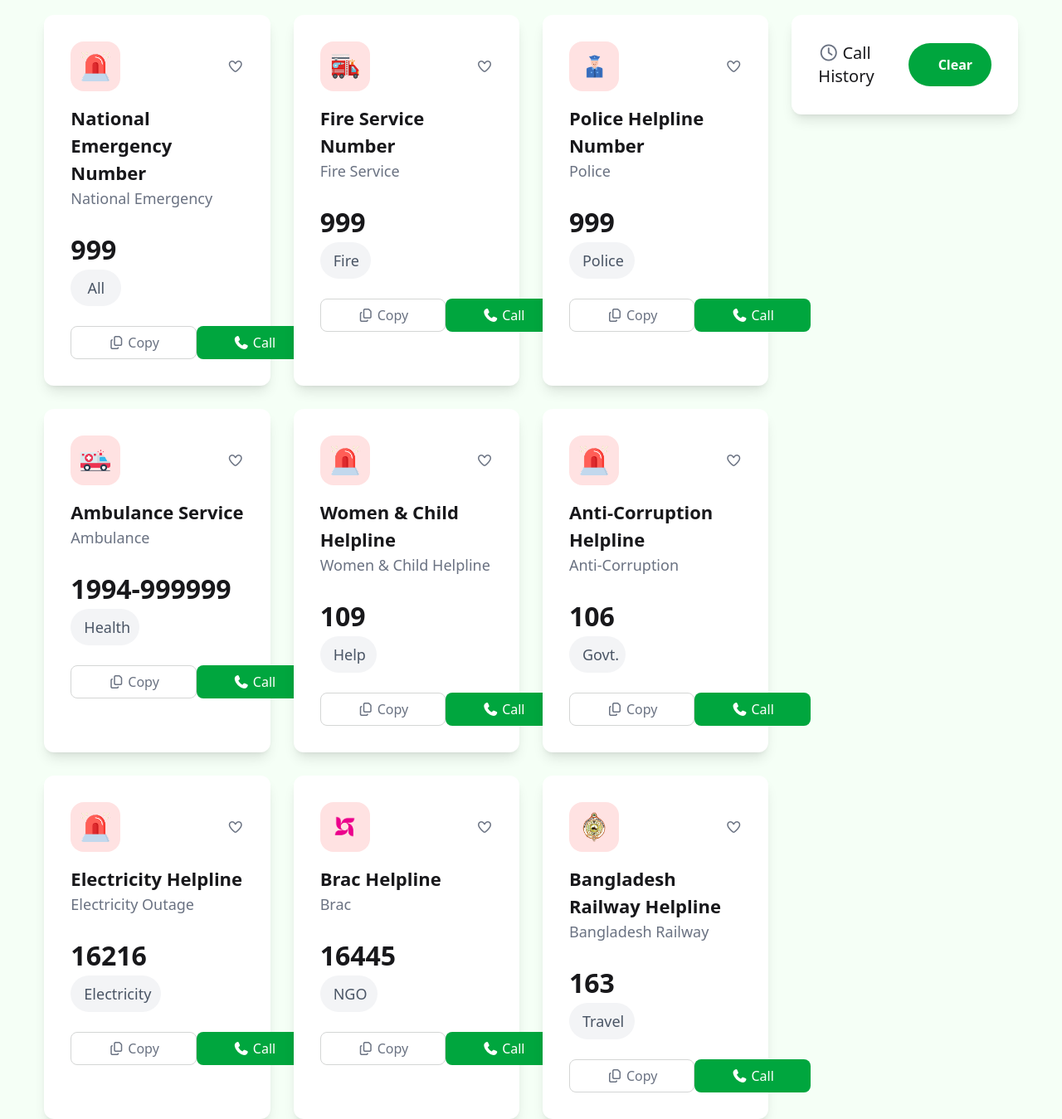
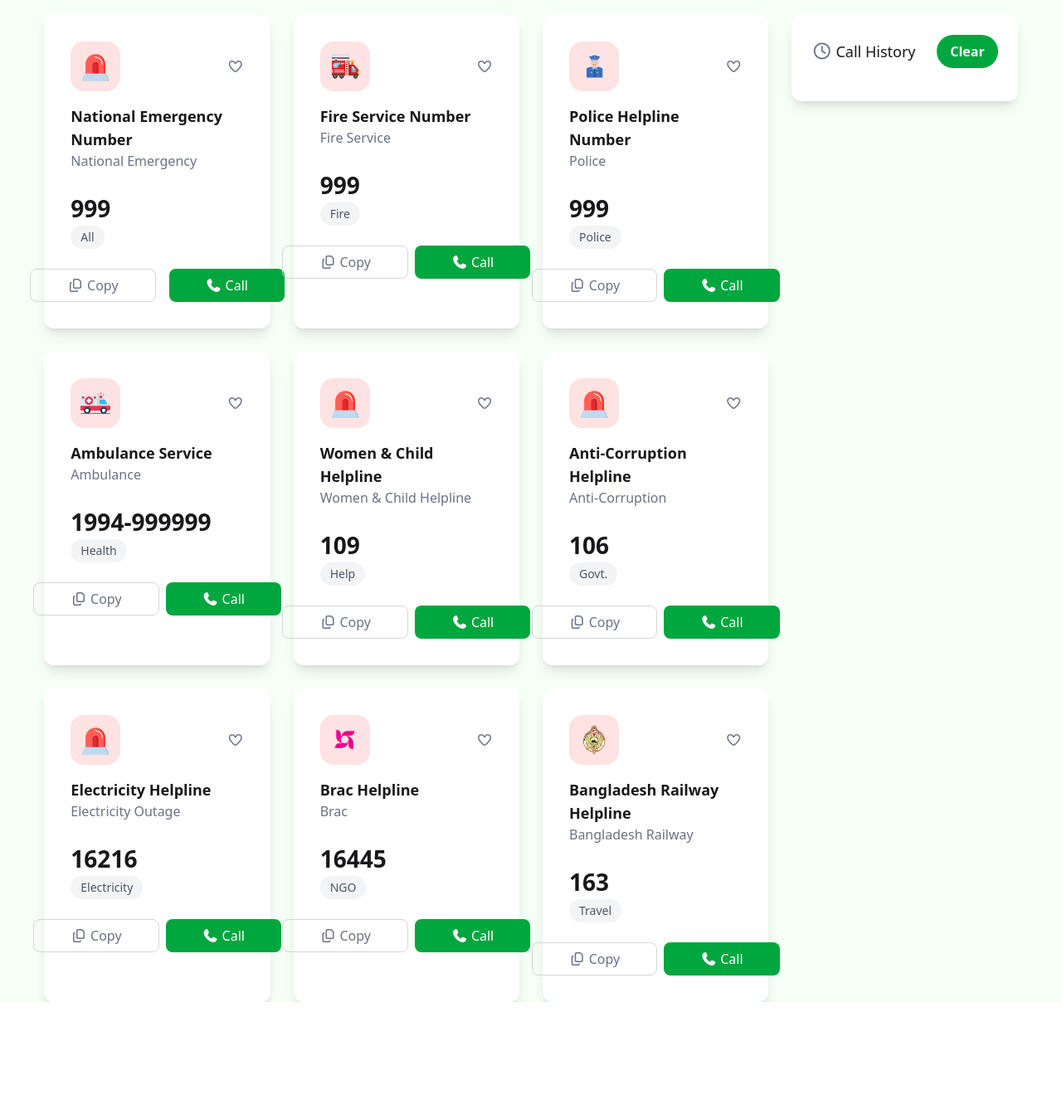
Before and after one commit to maisha850/Emergency-Hotline, a plain HTML site: page index.html in a window 1280 px wide. Shown: the part 380-1729 px from the top of the page at 83% size. After the commit the page ends 1588 px from the top, so only its background shows below. Drawn offline with nearby package versions, Linux system fonts and the light colour scheme.

Commit message:
seventh commit

```diff
--- a/index.html
+++ b/index.html
@@ -92,15 +92,13 @@
                                 <i class="fa-regular fa-heart text-gray-500 heart-icon"></i>
                             </div>
                             <div class="mt-4">
-                                <h3 class="font-bold text-[22px]">National Emergency Number</h3>
-                                <p class="text-lg text-gray-500 title">National Emergency</p>
-                                <h2 class="font-bold text-[32px] mt-6 num">999</h2>
-                                <h3
-                                    class="text-lg text-gray-600 bg-gray-100 rounded-3xl w-[61px] px-4 py-2 text-center">
-                                    All
-                                </h3>
+                                <h3 class="font-bold text-lg">National Emergency Number</h3>
+                                <p class="text-gray-500 title">National Emergency</p>
+                                <h2 class="font-bold text-[28px] mt-6 num">999</h2>
+
+                                <button class="text-gray-600 text-sm bg-gray-100 rounded-3xl px-3 py-1">All</button>
                             </div>
-                            <div class=" flex justify-between mt-6">
+                            <div class=" flex gap-2 justify-center mt-6">
                                 <button
                                     class="copy h-10 border border-[#D4D6D5] text-gray-500 px-11 flex justify-center items-center gap-1 rounded-lg "><i
                                         class="fa-regular fa-copy"></i> <span>Copy</span></button>
@@ -120,15 +118,13 @@
                                 <i class="fa-regular fa-heart text-gray-500 heart-icon"></i>
                             </div>
                             <div class="mt-4">
-                                <h3 class="font-bold text-[22px]">Fire Service Number</h3>
-                                <p class="title text-lg text-gray-500">Fire Service</p>
-                                <h2 class="font-bold text-[32px] mt-6 num">999</h2>
-                                <h3
-                                    class="text-lg text-gray-600 bg-gray-100 rounded-3xl w-[61px] px-4 py-2 text-center">
-                                    Fire
-                                </h3>
+                                <h3 class="font-bold text-lg">Fire Service Number</h3>
+                                <p class="title  text-gray-500">Fire Service</p>
+                                <h2 class="font-bold text-[28px] mt-6 num">999</h2>
+
+                                <button class="text-gray-600 text-sm bg-gray-100 rounded-3xl px-3 py-1">Fire</button>
                             </div>
-                            <div class=" flex justify-between mt-6">
+                            <div class=" flex gap-2 justify-center mt-6">
                                 <button
                                     class="copy h-10 border border-[#D4D6D5] text-gray-500 px-11 flex justify-center items-center gap-1 rounded-lg "><i
                                         class="fa-regular fa-copy"></i> <span>Copy</span></button>
@@ -146,15 +142,13 @@
                                 <i class="fa-regular fa-heart text-gray-500 heart-icon"></i>
                             </div>
                             <div class="mt-4">
-                                <h3 class="font-bold text-[22px]">Police Helpline Number</h3>
-                                <p class="title text-lg text-gray-500">Police</p>
-                                <h2 class="font-bold text-[32px] mt-6 num">999</h2>
-                                <h3
-                                    class="text-lg text-gray-600 bg-gray-100 rounded-3xl w-[79px] px-4 py-2 text-center">
-                                    Police
-                                </h3>
+                                <h3 class="font-bold text-lg">Police Helpline Number</h3>
+                                <p class="title  text-gray-500">Police</p>
+                                <h2 class="font-bold text-[28px] mt-6 num">999</h2>
+
+                                <button class="text-gray-600 text-sm bg-gray-100 rounded-3xl px-3 py-1">Police</button>
                             </div>
-                            <div class=" flex justify-between mt-6">
+                            <div class=" flex gap-2 justify-center mt-6">
                                 <button
                                     class="copy h-10 border border-[#D4D6D5] text-gray-500 px-11 flex justify-center items-center gap-1 rounded-lg "><i
                                         class="fa-regular fa-copy"></i> <span>Copy</span></button>
@@ -173,15 +167,12 @@
                                 <i class="fa-regular fa-heart text-gray-500 heart-icon"></i>
                             </div>
                             <div class="mt-4">
-                                <h3 class="font-bold text-[22px]">Ambulance Service</h3>
-                                <p class="title text-lg text-gray-500">Ambulance</p>
-                                <h2 class="font-bold text-[32px] mt-6 num">1994-999999</h2>
-                                <h3
-                                    class="text-lg text-gray-600 bg-gray-100 rounded-3xl w-[83px] px-4 py-2 text-center">
-                                    Health
-                                </h3>
+                                <h3 class="font-bold text-lg">Ambulance Service</h3>
+                                <p class="title  text-gray-500">Ambulance</p>
+                                <h2 class="font-bold text-[28px] mt-6 num">1994-999999</h2>
+                                 <button class="text-gray-600 text-sm bg-gray-100 rounded-3xl px-3 py-1">Health</button>
                             </div>
-                            <div class=" flex justify-between mt-6">
+                            <div class=" flex gap-2 justify-center mt-6">
                                 <button
                                     class="copy h-10 border border-[#D4D6D5] text-gray-500 px-11 flex justify-center items-center gap-1 rounded-lg "><i
                                         class="fa-regular fa-copy"></i> <span>Copy</span></button>
@@ -200,15 +191,12 @@
                                 <i class="fa-regular fa-heart text-gray-500 heart-icon"></i>
                             </div>
                             <div class="mt-4">
-                                <h3 class="font-bold text-[22px]">Women & Child Helpline</h3>
-                                <p class="title text-lg text-gray-500">Women & Child Helpline</p>
-                                <h2 class="font-bold text-[32px] mt-6 num">109</h2>
-                                <h3
-                                    class="text-lg text-gray-600 bg-gray-100 rounded-3xl w-[68px] px-4 py-2 text-center">
-                                    Help
-                                </h3>
+                                <h3 class="font-bold text-lg">Women & Child Helpline</h3>
+                                <p class="title  text-gray-500">Women & Child Helpline</p>
+                                <h2 class="font-bold text-[28px] mt-6 num">109</h2>
+                                 <button class="text-gray-600 text-sm bg-gray-100 rounded-3xl px-3 py-1">Help</button>
                             </div>
-                            <div class=" flex justify-between mt-6">
+                            <div class=" flex gap-2 justify-center mt-6">
                                 <button
                                     class="copy h-10 border border-[#D4D6D5] text-gray-500 px-11 flex justify-center items-center gap-1 rounded-lg "><i
                                         class="fa-regular fa-copy"></i> <span>Copy</span></button>
@@ -227,15 +215,12 @@
                                 <i class="fa-regular fa-heart text-gray-500 heart-icon"></i>
                             </div>
                             <div class="mt-4">
-                                <h3 class="font-bold text-[22px]">Anti-Corruption Helpline</h3>
-                                <p class="title text-lg text-gray-500">Anti-Corruption</p>
-                                <h2 class="font-bold text-[32px] mt-6 num">106</h2>
-                                <h3
-                                    class="text-lg text-gray-600 bg-gray-100 rounded-3xl w-[68px] px-4 py-2 text-center">
-                                    Govt.
-                                </h3>
+                                <h3 class="font-bold text-lg">Anti-Corruption Helpline</h3>
+                                <p class="title  text-gray-500">Anti-Corruption</p>
+                                <h2 class="font-bold text-[28px] mt-6 num">106</h2>
+                                <button class="text-gray-600 text-sm bg-gray-100 rounded-3xl px-3 py-1">Govt.</button>
                             </div>
-                            <div class=" flex justify-between mt-6">
+                            <div class=" flex gap-2 justify-center mt-6">
                                 <button
                                     class="copy h-10 border border-[#D4D6D5] text-gray-500 px-11 flex justify-center items-center gap-1 rounded-lg "><i
                                         class="fa-regular fa-copy"></i> <span>Copy</span></button>
@@ -253,15 +238,12 @@
                                 <i class="fa-regular fa-heart text-gray-500 heart-icon"></i>
                             </div>
                             <div class="mt-4">
-                                <h3 class="font-bold text-[22px]">Electricity Helpline</h3>
-                                <p class="title text-lg text-gray-500">Electricity Outage</p>
-                                <h2 class="font-bold text-[32px] mt-6 num">16216</h2>
-                                <h3
-                                    class="text-lg text-gray-600 bg-gray-100 rounded-3xl w-[109px] px-4 py-2 text-center">
-                                    Electricity
-                                </h3>
+                                <h3 class="font-bold text-lg">Electricity Helpline</h3>
+                                <p class="title  text-gray-500">Electricity Outage</p>
+                                <h2 class="font-bold text-[28px] mt-6 num">16216</h2>
+                              <button class="text-gray-600 text-sm bg-gray-100 rounded-3xl px-3 py-1">Electricity</button>
                             </div>
-                            <div class=" flex justify-between mt-6">
+                            <div class=" flex gap-2 justify-center mt-6">
                                 <button
                                     class="copy h-10 border border-[#D4D6D5] text-gray-500 px-11 flex justify-center items-center gap-1 rounded-lg "><i
                                         class="fa-regular fa-copy"></i> <span>Copy</span></button>
@@ -278,15 +260,12 @@
                                 <i class="fa-regular fa-heart text-gray-500 heart-icon"></i>
                             </div>
                             <div class="mt-4">
-                                <h3 class="font-bold text-[22px]">Brac Helpline</h3>
-                                <p class="title text-lg text-gray-500">Brac</p>
-                                <h2 class="font-bold text-[32px] mt-6 num">16445</h2>
-                                <h3
-                                    class="text-lg text-gray-600 bg-gray-100 rounded-3xl w-[69px] px-4 py-2 text-center">
-                                    NGO
-                                </h3>
+                                <h3 class="font-bold text-lg">Brac Helpline</h3>
+                                <p class="title  text-gray-500">Brac</p>
+                                <h2 class="font-bold text-[28px] mt-6 num">16445</h2>
+                                <button class="text-gray-600 text-sm bg-gray-100 rounded-3xl px-3 py-1">NGO</button>
                             </div>
-                            <div class=" flex justify-between mt-6">
+                            <div class=" flex gap-2 justify-center mt-6">
                                 <button
                                     class="copy h-10 border border-[#D4D6D5] text-gray-500 px-11 flex justify-center items-center gap-1 rounded-lg "><i
                                         class="fa-regular fa-copy"></i> <span>Copy</span></button>
@@ -304,15 +283,12 @@
                                 <i class="fa-regular fa-heart text-gray-500 heart-icon"></i>
                             </div>
                             <div class="mt-4">
-                                <h3 class="font-bold text-[22px]">Bangladesh Railway Helpline </h3>
-                                <p class="title text-lg text-gray-500">Bangladesh Railway</p>
-                                <h2 class="font-bold text-[32px] mt-6 num">163</h2>
-                                <h3
-                                    class="text-lg text-gray-600 bg-gray-100 rounded-3xl w-[79px] px-4 py-2 text-center">
-                                    Travel
-                                </h3>
+                                <h3 class="font-bold text-lg">Bangladesh Railway Helpline </h3>
+                                <p class="title  text-gray-500">Bangladesh Railway</p>
+                                <h2 class="font-bold text-[28px] mt-6 num">163</h2>
+                                 <button class="text-gray-600 text-sm bg-gray-100 rounded-3xl px-3 py-1">Travel</button>
                             </div>
-                            <div class=" flex justify-between mt-6">
+                            <div class=" flex gap-2 justify-center mt-6">
                                 <button
                                     class="copy h-10 border border-[#D4D6D5] text-gray-500 px-11 flex justify-center items-center gap-1 rounded-lg "><i
                                         class="fa-regular fa-copy"></i> <span>Copy</span></button>
@@ -326,13 +302,13 @@
 
                     <!-- call history -->
                     <div class="col-span-3 mt-12">
-                        <div class="bg-white rounded-xl shadow-lg p-8 w-full">
-                            <div class="flex justify-between items-center">
+                        <div class="bg-white rounded-xl shadow-lg p-6 w-full">
+                            <div class="flex justify-between items-center mb-4">
                                 <h3><i class="fa-regular fa-clock text-xl text-gray-500"></i> <span
-                                        class="text-xl font-medium"> Call History</span></h3>
-                                <div class="w-[100px] h-[52px] bg-[#00A63E] rounded-[50px]">
+                                        class="text-lg font-medium"> Call History</span></h3>
+                                <div class="bg-[#00A63E] rounded-[50px]">
 
-                                    <h3 id="clear-btn" class="text-white font-semibold px-9 py-[14px]">Clear</h3>
+                                    <h3 id="clear-btn" class="text-white font-semibold px-4 py-2">Clear</h3>
                                 </div>
                             </div>
 
```
Also changed, not shown: js/index.js (+4 -4 lines).
